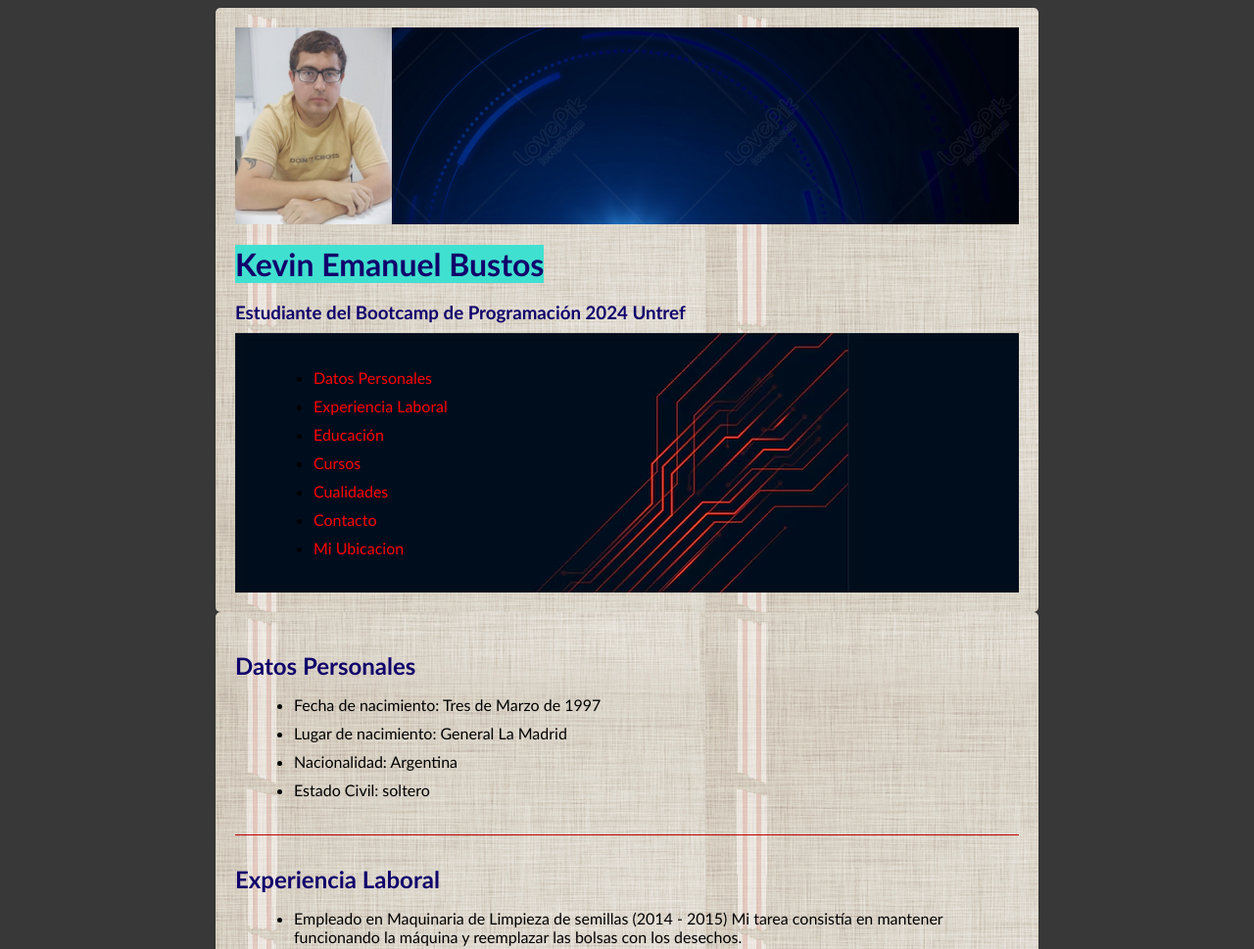
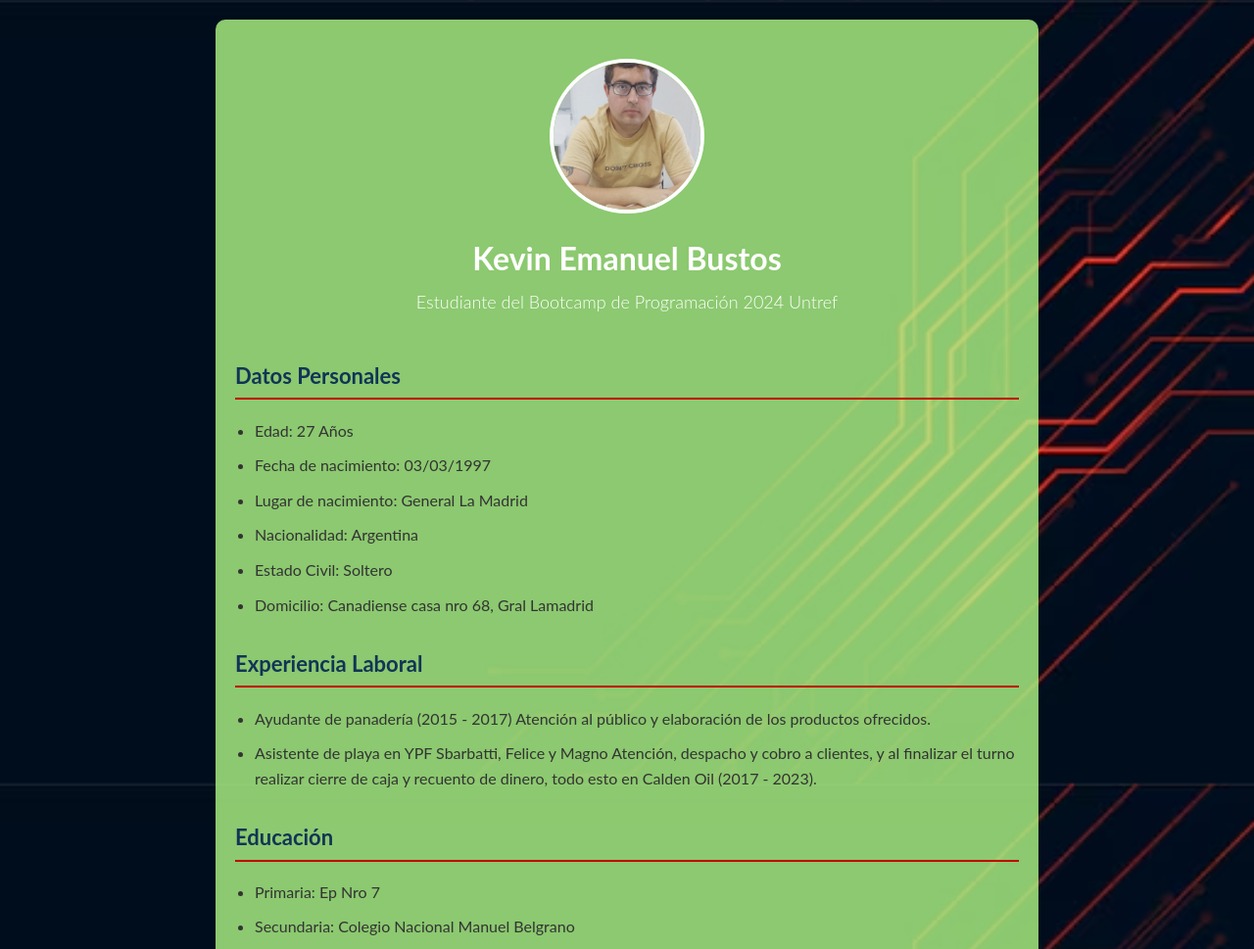
Before and after one commit to kevinbustosk2/CV-Web, a plain HTML site: page index.html in a window 1280 px wide. Shown: the top 969 px of the page at 98% size. Drawn offline with Linux system fonts and the light colour scheme.

Commit message:
modificacion de imagen

```diff
--- a/index.html
+++ b/index.html
@@ -1,56 +1,36 @@
 <!DOCTYPE html>
 <html lang="es">
-
 <head>
     <meta charset="UTF-8">
     <meta name="viewport" content="width=device-width, initial-scale=1.0">
     <title>Kevin Bustos - Currículum Vitae</title>
     <link rel="shortcut icon" href="img/curriculum-vitae.jpg" type="image/x-icon">
     <link rel="stylesheet" href="style.css">
-
 </head>
-
 <body>
     <div class="container">
-        <div class="image">
-            <img src="img/perfil.jpg" alt="mi foto">
-        </div>
-        <div class="text">
-            <h1></style> Kevin Emanuel Bustos</h1>
+        <div class="profile-header">
+            <img class="profile-img" src="img/perfil.jpg" alt="mi foto">
+            <div class="name-section">
+                <h1>Kevin Emanuel Bustos</h1>
                 <h3>Estudiante del Bootcamp de Programación 2024 Untref</h3>
-
-    <nav>
-        <ul>
-            <li><a href="#datos-personales">Datos Personales</a></li>
-            <li><a href="#experiencia">Experiencia Laboral</a></li>
-            <li><a href="#educacion">Educación</a></li>
-            <li><a href="#cursos">Cursos</a></li>
-            <li><a href="#cualidades">Cualidades</a></li>
-            <li><a href="#Contacto">Contacto</a></li>
-            <li><a href="#Mi Ubicacion Actual">Mi Ubicacion</a></li>
-        </ul>
-    </nav>
             </div>
         </div>
-
-    <div class="container">
+        <div class="content">
             <section id="datos-personales">
                 <h2>Datos Personales</h2>
                 <ul>
-                <li>Fecha de nacimiento: Tres de Marzo de 1997</li>
+                    <li>Edad: 27 Años</li>
+                    <li>Fecha de nacimiento: 03/03/1997</li>
                     <li>Lugar de nacimiento: General La Madrid </li>
                     <li>Nacionalidad: Argentina</li>
-                <li>Estado Civil: soltero</li>
+                    <li>Estado Civil: Soltero</li>
+                    <li>Domicilio: Canadiense casa nro 68, Gral Lamadrid</li>
                 </ul>
             </section>
-
             <section id="experiencia">
                 <h2>Experiencia Laboral</h2>
                 <ul>
-                <li>
-                    Empleado en Maquinaria de Limpieza de semillas (2014 - 2015)
-                    Mi tarea consistía en mantener funcionando la máquina y reemplazar las bolsas con los desechos.
-                </li>
                     <li>
                         Ayudante de panadería (2015 - 2017)
                         Atención al público y elaboración de los productos ofrecidos.
@@ -61,7 +41,6 @@
                     </li>
                 </ul>
             </section>
-
             <section id="educacion">
                 <h2>Educación</h2>
                 <ul>
@@ -69,7 +48,6 @@
                     <li>Secundaria: Colegio Nacional Manuel Belgrano</li>
                 </ul>
             </section>
-
             <section id="cursos">
                 <h2>Cursos</h2>
                 <ul>
@@ -78,28 +56,20 @@
                     <li>Bootcamp de Programación Untref (en curso)</li>
                 </ul>
             </section>
-
             <section id="cualidades">
                 <h2>Cualidades</h2>
                 <ul>
                     <li>Actitud positiva: Soy una persona optimista y proactiva. Siempre busco mantener un ambiente positivo en el lugar de trabajo y motivar a mis colegas.</li>
                     <li>Comunicación efectiva: Tengo habilidades sólidas tanto en la comunicación verbal como en la escrita. Puedo expresar mis ideas de manera clara y concisa.</li>
                     <li>Trabajo en equipo: Disfruto colaborando con otros y tengo la capacidad de trabajar bien en equipo. Creo que la sinergia entre colegas es fundamental para lograr objetivos comunes.</li>
-
+                </ul>
             </section>
-
             <section id="Contacto">
                 <h2>Información de Contacto</h2>
                 <p><img width="20" src="img/llamada-telefonica.jpg" alt="Cel"> 2923.431902</p>
                 <p><img width="20" src="img/gmail.jpg" alt="Correo"> crowbustos@gmail.com</p>
-        <p><img width="20" src="img/linkedin.jpg" alt="LinkedIn"><a href="https://www.linkedin.com/in/kevin-bustos/" target="_blank">
-            <i class="icon-linkedin">Mi Linkedin</i></a></p>
-        <p><img width="20" src="img/github.jpg" alt="GitHub"><a href="https://github.com/kevinbustosk2" target="_blank">
-            <i class="icon-linkedin">Mi GitHub</i></a></p>
-        </sectio>
-
-        <section id="Mi Ubicacion Actual">
-            <h3>Ubicacion Actual</h3>
-            <iframe src="https://www.google.com/maps/embed?pb=!1m18!1m12!1m3!1d25408.452482158966!2d-61.26457835000001!3d-37.2463655!2m3!1f0!2f0!3f0!3m2!1i1024!2i768!4f13.1!3m3!1m2!1s0x9594ca46f7be3da3%3A0x805662443adecc30!2sGral.%20La%20Madrid%2C%20Provincia%20de%20Buenos%20Aires!5e0!3m2!1ses!2sar!4v1715343489203!5m2!1ses!2sar" width="150" height="150" style="border:0;" allowfullscreen="" loading="lazy" referrerpolicy="no-referrer-when-downgrade"></iframe>
             </section>
+        </div>
+    </div>
 </body>
+</html>
--- a/style.css
+++ b/style.css
@@ -1,103 +1,148 @@
 body {
-    font-family:'Gill Sans', 'Gill Sans MT', Calibri, 'Trebuchet MS', sans-serif;
-    background-color: #383838;
-    color: rgb(255, 41, 255);
+    font-family: 'Roboto', sans-serif;
+    background-color: #43ffa7;
+    margin: 0;
+    padding: 0;
+    color: #333;
+    display: flex;
+    justify-content: center;
+    background-image: url('img/digital-red-circuit-lines-technology-background-design_1017-27263.jpg'); /* Tu imagen de fondo */
+    background-size: cover;
+    background-position: center;
+    background-attachment: fixed;
 }
-
-nav {
-    background-image: url(img/digital-red-circuit-lines-technology-background-design_1017-27263.jpg);
-    color: #fff;
-    padding: 20px;
-    margin: 0;
-
-  }
-
 
 .container {
     max-width: 800px;
-    margin: 0 auto;
+    width: 100%;
+    margin: 20px;
+    background-color: rgba(175, 248, 133, 0.8); /* Fondo blanco con transparencia */
+    border-radius: 10px;
     padding: 20px;
-    background-color: #fff;
-    border-radius: 5px;
-    box-shadow: 0 2px 4px rgba(0, 0, 0, 0.1);
-    background-image: url(img/fondo5.jpg);
 }
 
-.image {
-    background-image: url(img/minifondo.jpg);
-    background-size: cover;
-    background-repeat: no-repeat;
+.profile-header {
+    display: flex;
+    align-items: center;
+    padding: 20px;
+    justify-content: center;
+    text-align: center;
+    flex-direction: column;
+    background-color: transparent; /* Fondo transparente para que se vea el fondo de body */
 }
 
-.image img {
-    max-width: 20%;
-    height: auto;
+.profile-img {
+    width: 150px;
+    height: 150px;
+    border-radius: 50%;
+    margin-bottom: 20px;
+    object-fit: cover;
+    border: 4px solid white;
 }
 
-h1,
-h2,
-h3 {
-    color: rgb(0, 0, 0);
-    margin-bottom: 10px;
+.name-section h1 {
+    margin: 0;
+    color: white;
+    font-size: 32px;
+    font-weight: bold;
 }
 
-a {
-    color: #000000;
-    text-decoration: none;
+.name-section h3 {
+    margin: 5px 0;
+    color: #fff;
+    font-size: 18px;
+    font-weight: 300;
+}
+
+.container.content {
+    max-width: 1000px;
+    margin: 20px auto;
+    padding: 20px;
+    background-color: rgba(255, 255, 255, 0.8); /* Fondo blanco con transparencia */
+    border-radius: 10px;
+    box-shadow: 0 5px 15px rgba(0, 0, 0, 0.1);
+    background-image: url(img/fondo5.jpg); /* Asegúrate de que la ruta sea correcta */
+    background-size: cover;
+    background-position: center;
+    text-align: left;
+}
+
+h2 {
+    color: #123456;
+    border-bottom: 2px solid #c20000;
+    padding-bottom: 5px;
 }
 
 ul {
-    color: black;
-    list-style:outside;
-    margin-left: 20px;
+    list-style-type: disc;
+    padding-left: 20px;
 }
 
 ul li {
     margin-bottom: 10px;
 }
 
-img {
+p img {
     vertical-align: middle;
     margin-right: 10px;
 }
 
-section {
-    margin-bottom: 30px;
-    border-bottom: 1px solid #ddd;
-    padding-bottom: 20px;
+body, h1, h2, h3, p, ul, li {
+    line-height: 1.6;
+    font-family: 'Lato', sans-serif;
 }
 
-p {
-    color: #000000;
-    margin-bottom: 10px;
+h1 {
+    font-size: 24px;
 }
 
-.container {
-    background-color: #7cfd9c;
+h2 {
+    font-size: 22px;
+}
+
+p, li {
+    font-size: 16px;
     color: #333;
 }
 
-h1,
-h2,
-h3 {
-    color: #10006b;
+a {
+    color: #123456;
+    text-decoration: none;
 }
 
-a {
-    color: #ff0000;
+a:hover {
+    text-decoration: underline;
 }
 
 section {
-    border-bottom: 1px solid #c20000;
+    margin-bottom: 30px;
 }
 
-hr {
-    border-bottom: 2px solid #c20000;
-    border-top: 2px solid #c20000;
+/* Responsivo para pantallas pequeñas */
+@media screen and (max-width: 768px) {
+    .profile-header {
+        flex-direction: column;
+        text-align: center;
+    }
+    .profile-img {
+        margin: 0 auto 10px;
+    }
 }
 
-h1{
-    background-color:turquoise;
-    padding: 0px;
-    width: fit-content;
+/* Configuración para impresión */
+@media print {
+    body {
+        background-color: white;
+    }
+    .container {
+        box-shadow: none;
+        border: none;
+        background: none;
+    }
+    .profile-header, .container.content {
+        background: none;
+    }
+    .name-section h1, .name-section h3, h2, p, li {
+        color: black;
+    }
 }
```
Lines whose indentation alone changed are shown as unchanged.
